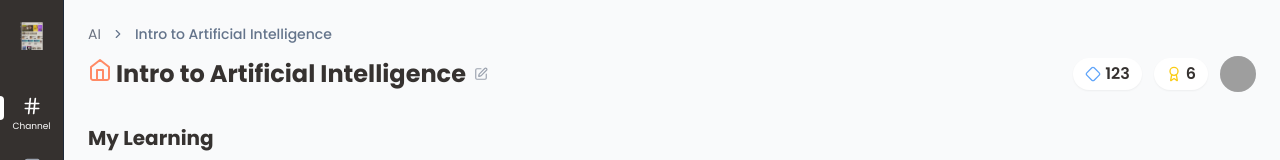
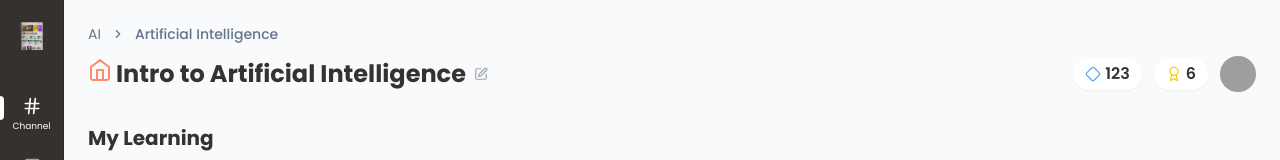
Before and after one commit to a-f-raa2z/web-image-translator, a React (Vite) app: page / in a window 1280 px wide. Shown: the top 160 px of the page. Built offline with nearby package versions, Linux system fonts and the light colour scheme; grey boxes are pictures that could not be loaded.

Commit message:
change title

```diff
--- a/src/components/PageHeader.tsx
+++ b/src/components/PageHeader.tsx
@@ -13,7 +13,7 @@ const PageHeader: React.FC = () => {
           </BreadcrumbItem>
           <BreadcrumbSeparator />
           <BreadcrumbItem>
-            <BreadcrumbLink href="#" className="font-medium">Intro to Artificial Intelligence</BreadcrumbLink>
+            <BreadcrumbLink href="#" className="font-medium">Artificial Intelligence</BreadcrumbLink>
           </BreadcrumbItem>
         </BreadcrumbList>
       </Breadcrumb>
```
